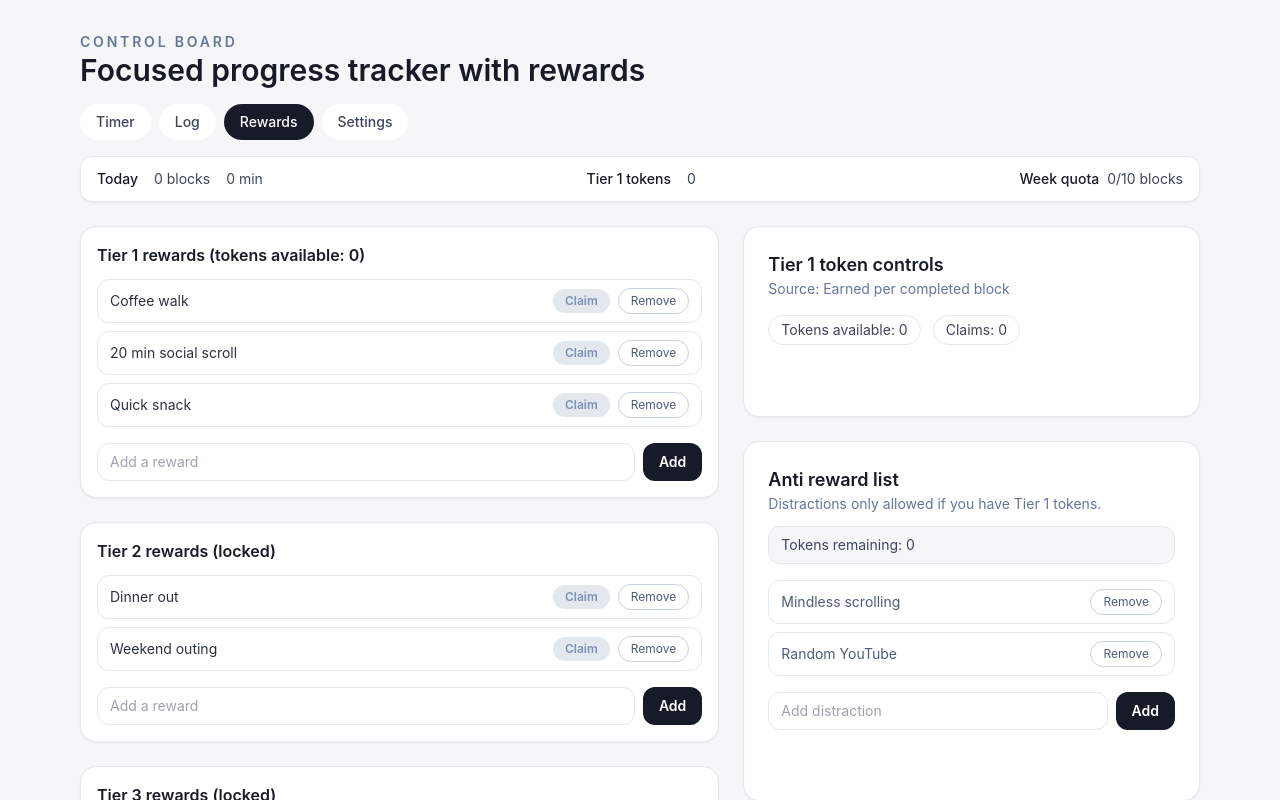
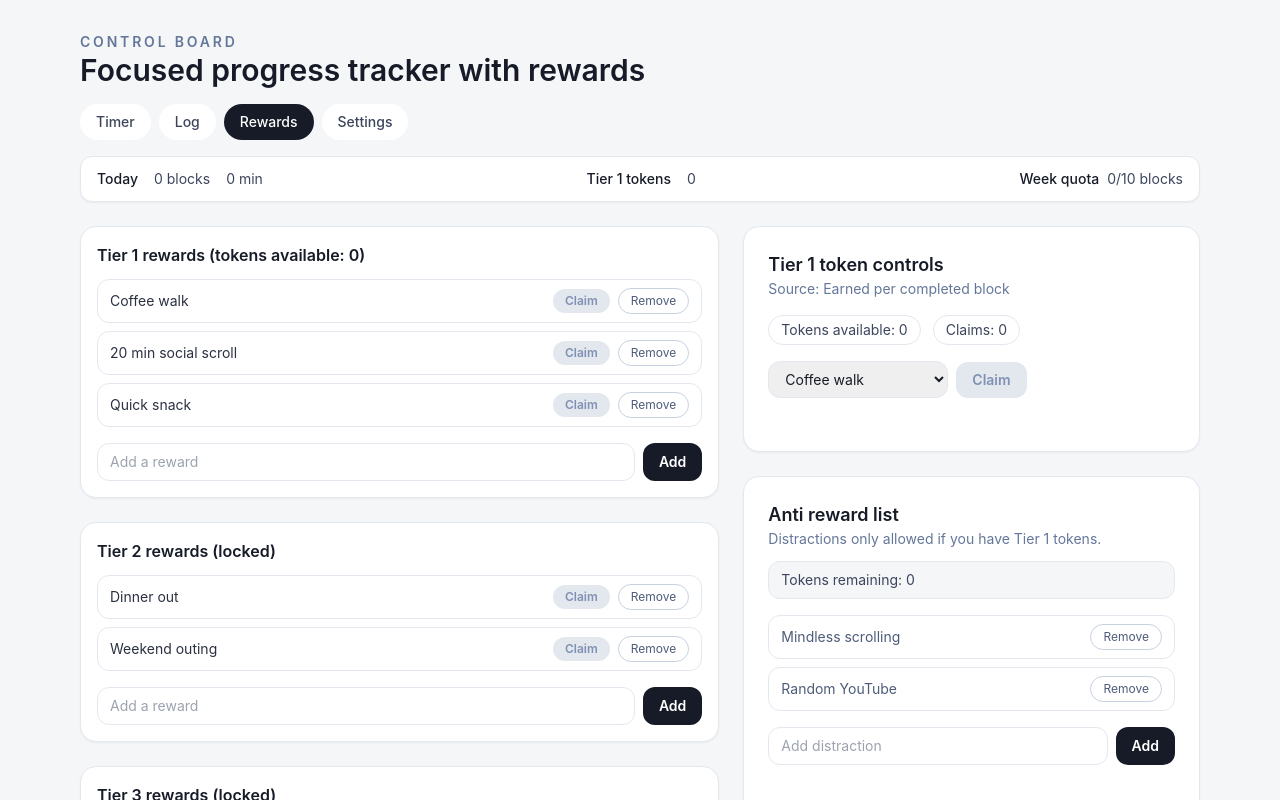
Before and after one commit to ht40n6-afk/habits, a React (Vite) app: page / in a window 1280 px wide. Both pictures are taken after a click on the button "Rewards". Shown: the top 800 px of the page. Built offline with nearby package versions, Linux system fonts and the light colour scheme; the HTML template or start-up script is replaced by a standard one.

Commit message:
Add quick claim control for Tier 1

```diff
--- a/src/App.tsx
+++ b/src/App.tsx
@@ -357,6 +357,9 @@ const App = () => {
     tier2: "",
     tier3: "",
   });
+  const [quickClaimReward, setQuickClaimReward] = useState(
+    data.rewards.tier1[0] ?? ""
+  );
   const completionLock = useRef(false);
 
   const timeZone = data.settings.timeZone;
@@ -447,6 +450,18 @@ const App = () => {
       setPendingBucket(data.settings.buckets[0] ?? "");
     }
   }, [data.pendingBlock, data.settings.buckets]);
+
+  useEffect(() => {
+    setQuickClaimReward((current) => {
+      if (!current && data.rewards.tier1[0]) {
+        return data.rewards.tier1[0];
+      }
+      if (current && !data.rewards.tier1.includes(current)) {
+        return data.rewards.tier1[0] ?? "";
+      }
+      return current;
+    });
+  }, [data.rewards.tier1]);
 
   const handleTimerPreset = (minutes: number, label: string) => {
     if (data.timerState.isRunning) {
@@ -1127,6 +1142,37 @@ const App = () => {
                   <span className="rounded-full border border-ink-100 px-3 py-1">
                     Claims: {tier1Claims.length}
                   </span>
+                </div>
+                <div className="mt-4 flex flex-wrap items-center gap-2">
+                  <select
+                    value={quickClaimReward}
+                    onChange={(event) => setQuickClaimReward(event.target.value)}
+                    className="min-w-[180px] rounded-xl border border-ink-100 px-3 py-2 text-sm focus:border-ink-300 focus:outline-none"
+                    disabled={data.rewards.tier1.length === 0}
+                  >
+                    {data.rewards.tier1.length === 0 && (
+                      <option value="">No Tier 1 rewards</option>
+                    )}
+                    {data.rewards.tier1.map((reward) => (
+                      <option key={reward} value={reward}>
+                        {reward}
+                      </option>
+                    ))}
+                  </select>
+                  <button
+                    type="button"
+                    onClick={() =>
+                      setClaimDraft({ tier: 1, rewardText: quickClaimReward })
+                    }
+                    disabled={!quickClaimReward || tier1Tokens <= 0}
+                    className={`rounded-xl px-4 py-2 text-sm font-semibold transition ${
+                      !quickClaimReward || tier1Tokens <= 0
+                        ? "cursor-not-allowed bg-ink-100 text-ink-400"
+                        : "bg-ink-900 text-white hover:bg-ink-700"
+                    }`}
+                  >
+                    Claim
+                  </button>
                 </div>
                 {data.settings.tokenSource === "manual" && (
                   <button
```
